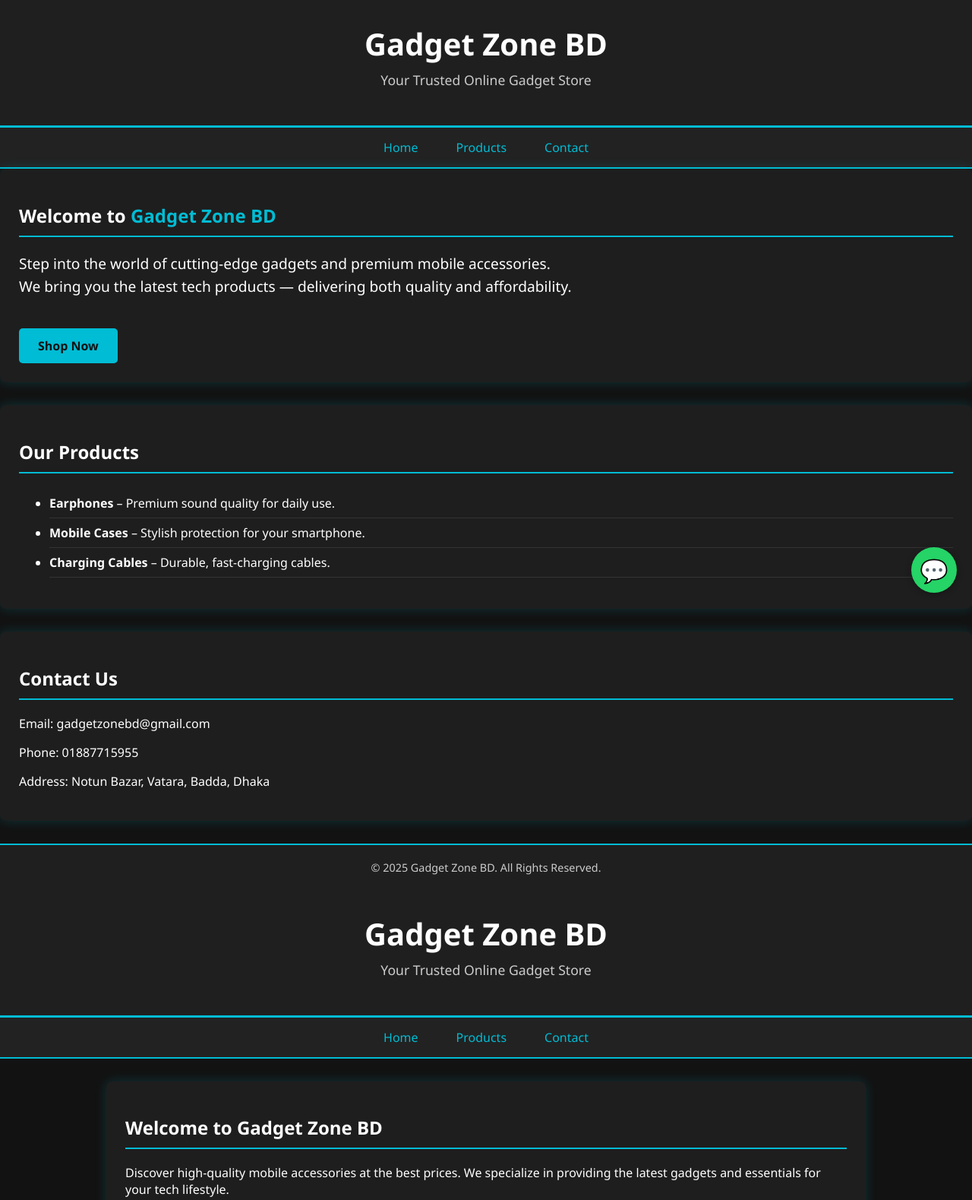
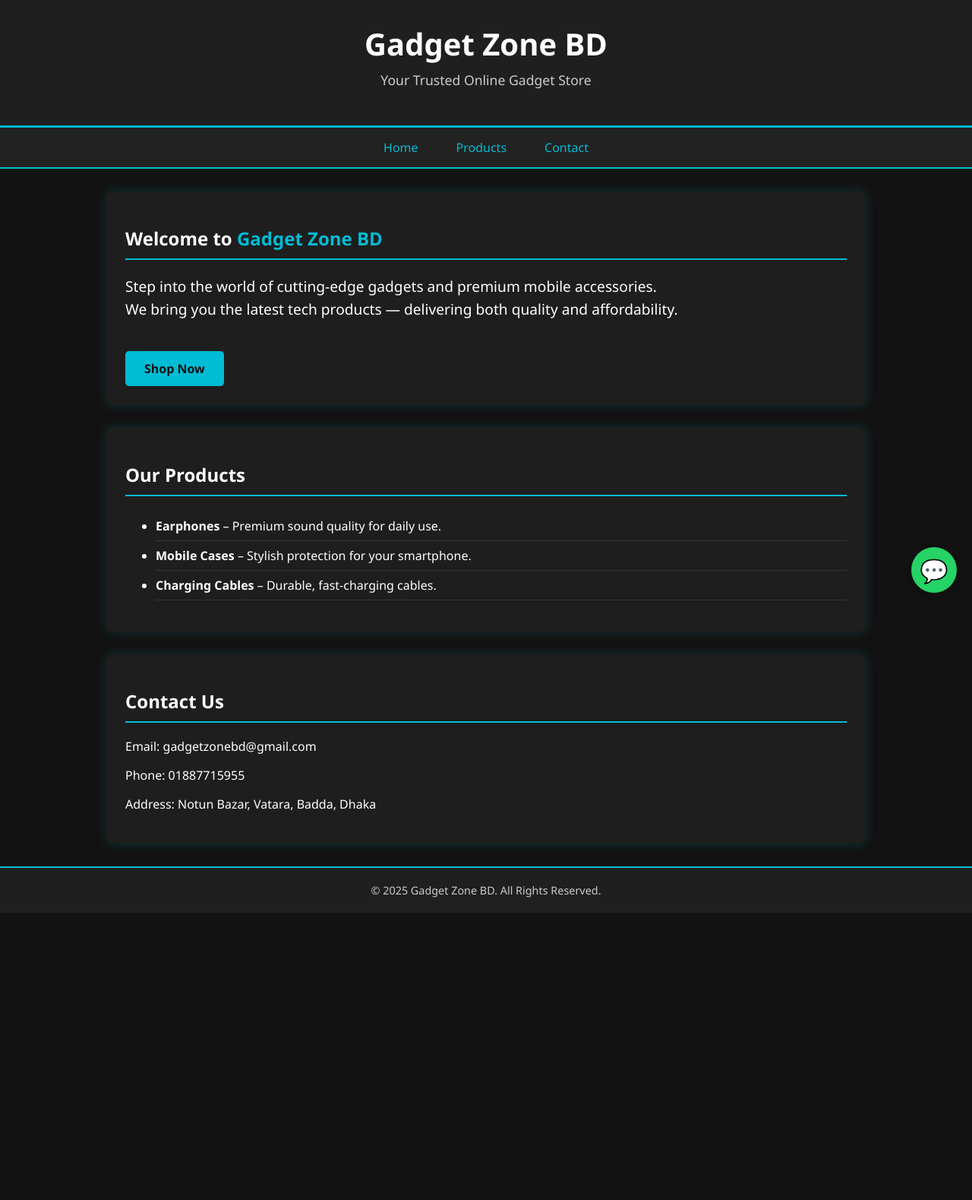
Before and after one commit to mahmudrahman2051/gadgetzonebd, a plain HTML site: page index.html in a window 1280 px wide. Shown: the top 1579 px of the page at 76% size. After the commit the page ends 1201 px from the top, so only its background shows below. Drawn offline with Linux system fonts and the light colour scheme.

Commit message:
Update index.html

```diff
--- a/index.html
+++ b/index.html
@@ -71,139 +71,6 @@
       color: #cccccc;
       font-size: 0.9em;
     }
-  </style>
-</head>
-<body>
-  <header>
-    <h1>Gadget Zone BD</h1>
-    <p>Your Trusted Online Gadget Store</p>
-  </header>
-
-  <nav>
-    <a href="#home">Home</a>
-    <a href="#products">Products</a>
-    <a href="#contact">Contact</a>
-  </nav>
-
- <section id="home">
-  <h2>Welcome to <span style="color:#00bcd4;">Gadget Zone BD</span></h2>
-  <p style="font-size: 1.2em; line-height: 1.6;">
-    Step into the world of cutting-edge gadgets and premium mobile accessories.<br>
-    We bring you the latest tech products — delivering both quality and affordability.
-  </p>
-  <a href="#products" style="
-    display: inline-block;
-    margin-top: 20px;
-    padding: 12px 25px;
-    background-color: #00bcd4;
-    color: #121212;
-    text-decoration: none;
-    border-radius: 5px;
-    font-weight: bold;
-    transition: background 0.3s ease;
-  " onmouseover="this.style.backgroundColor='#00a2b8'" onmouseout="this.style.backgroundColor='#00bcd4'">
-    Shop Now
-  </a>
-</section>
-
-
-    <section id="products">
-      <h2>Our Products</h2>
-      <ul>
-        <li><strong>Earphones</strong> – Premium sound quality for daily use.</li>
-        <li><strong>Mobile Cases</strong> – Stylish protection for your smartphone.</li>
-        <li><strong>Charging Cables</strong> – Durable, fast-charging cables.</li>
-      </ul>
-    </section>
-
-    <section id="contact">
-      <h2>Contact Us</h2>
-      <p>Email: gadgetzonebd@gmail.com</p>
-      <p>Phone: 01887715955</p>
-      <p>Address: Notun Bazar, Vatara, Badda, Dhaka</p>
-    </section>
-  </main>
-
-  <footer>
-    &copy; 2025 Gadget Zone BD. All Rights Reserved.
-  </footer>
-</body>
-</html>
-
-<!DOCTYPE html>
-<html lang="en">
-<head>
-  <meta charset="UTF-8" />
-  <meta name="viewport" content="width=device-width, initial-scale=1" />
-  <title>Gadget Zone BD</title>
-  <style>
-    body {
-      margin: 0;
-      font-family: 'Segoe UI', Tahoma, Geneva, Verdana, sans-serif;
-      background-color: #121212;
-      color: #ffffff;
-    }
-    header {
-      background: #1f1f1f;
-      padding: 30px 20px;
-      text-align: center;
-      border-bottom: 3px solid #00bcd4;
-    }
-    header h1 {
-      margin: 0;
-      font-size: 2.5em;
-    }
-    header p {
-      margin-top: 8px;
-      color: #cccccc;
-      font-size: 1.1em;
-    }
-    nav {
-      display: flex;
-      justify-content: center;
-      background: #222;
-      border-bottom: 2px solid #00bcd4;
-    }
-    nav a {
-      color: #00bcd4;
-      text-decoration: none;
-      padding: 15px 25px;
-      transition: background 0.3s ease;
-    }
-    nav a:hover {
-      background: #00bcd4;
-      color: #121212;
-    }
-    main {
-      max-width: 1000px;
-      margin: 30px auto;
-      padding: 0 20px;
-    }
-    section {
-      background: #1e1e1e;
-      padding: 25px;
-      margin-bottom: 30px;
-      border-radius: 8px;
-      box-shadow: 0 0 15px rgba(0, 188, 212, 0.2);
-    }
-    section h2 {
-      border-bottom: 2px solid #00bcd4;
-      padding-bottom: 10px;
-      margin-bottom: 20px;
-    }
-    ul li {
-      padding: 8px 0;
-      border-bottom: 1px solid #333;
-    }
-    footer {
-      text-align: center;
-      padding: 20px;
-      background: #1f1f1f;
-      border-top: 2px solid #00bcd4;
-      color: #cccccc;
-      font-size: 0.9em;
-    }
-    /* WhatsApp Button */
     .whatsapp-button {
       position: fixed;
       bottom: 20px;
@@ -237,8 +104,24 @@
 
   <main>
     <section id="home">
-      <h2>Welcome to Gadget Zone BD</h2>
-      <p>Discover high-quality mobile accessories at the best prices. We specialize in providing the latest gadgets and essentials for your tech lifestyle.</p>
+      <h2>Welcome to <span style="color:#00bcd4;">Gadget Zone BD</span></h2>
+      <p style="font-size: 1.2em; line-height: 1.6;">
+        Step into the world of cutting-edge gadgets and premium mobile accessories.<br>
+        We bring you the latest tech products — delivering both quality and affordability.
+      </p>
+      <a href="#products" style="
+        display: inline-block;
+        margin-top: 20px;
+        padding: 12px 25px;
+        background-color: #00bcd4;
+        color: #121212;
+        text-decoration: none;
+        border-radius: 5px;
+        font-weight: bold;
+        transition: background 0.3s ease;
+      " onmouseover="this.style.backgroundColor='#00a2b8'" onmouseout="this.style.backgroundColor='#00bcd4'">
+        Shop Now
+      </a>
     </section>
 
     <section id="products">
```
